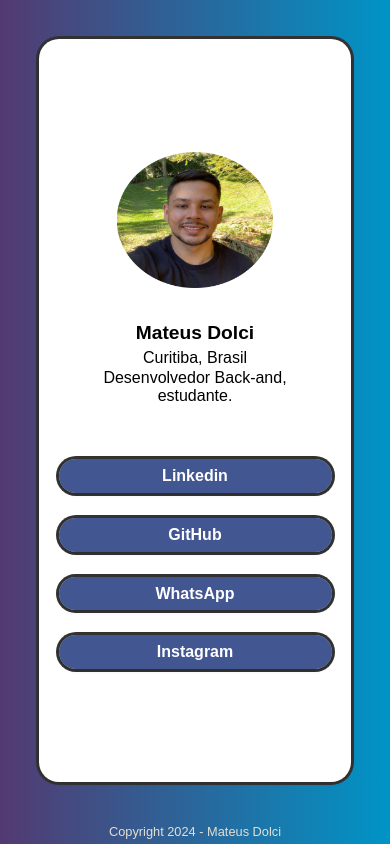
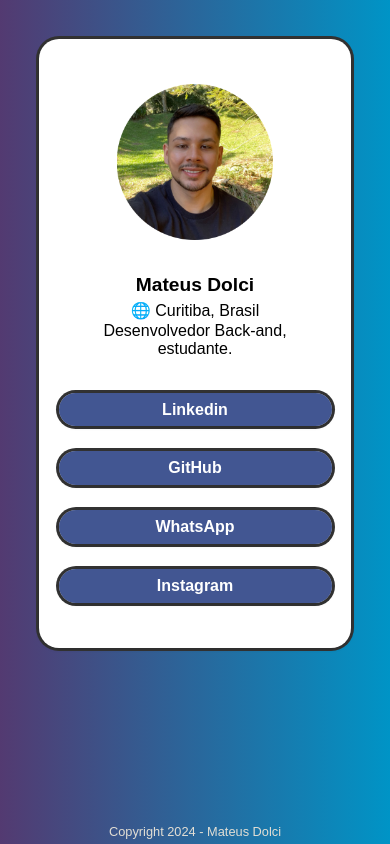
Before and after one commit to DolciX/profile-links, a plain HTML site: page index.html in a window 390 px wide. Drawn offline with Linux system fonts and the light colour scheme.

Commit message:
new
query to mobyle

```diff
--- a/index.html
+++ b/index.html
@@ -12,7 +12,7 @@
         <header>
             <img src="foto-redonda-gimpy.png">
             <h1>Mateus Dolci</h1>
-            <h2>Curitiba, Brasil</h2>
+            <h2>&#127760 Curitiba, Brasil</h2>
             <p>Desenvolvedor Back-and, estudante.</p>
         </header>
         <main>
--- a/style.css
+++ b/style.css
@@ -45,9 +45,7 @@ p{
 }
 
 section{
-    box-shadow: rgba(0, 0, 0, 0.16) 0px 1px 4px, rgb(51, 51, 51) 0px 0px 0px 3px;
     padding: 45px;
-    margin: 50x;
     background-color: #fff;
     width: 500px;
     border-radius: 20px;
@@ -57,6 +55,7 @@ section{
     flex-direction: column;
     gap: 20px;
     text-align: center;
+    box-shadow: rgba(0, 0, 0, 0.16) 0px 1px 4px, rgb(51, 51, 51) 0px 0px 0px 3px;
 
 }
 
@@ -135,4 +134,7 @@ footer{
         width: 70%;
         height: 50%;
     }
+    section{
+        height: 70%;
+    }
 }
```
